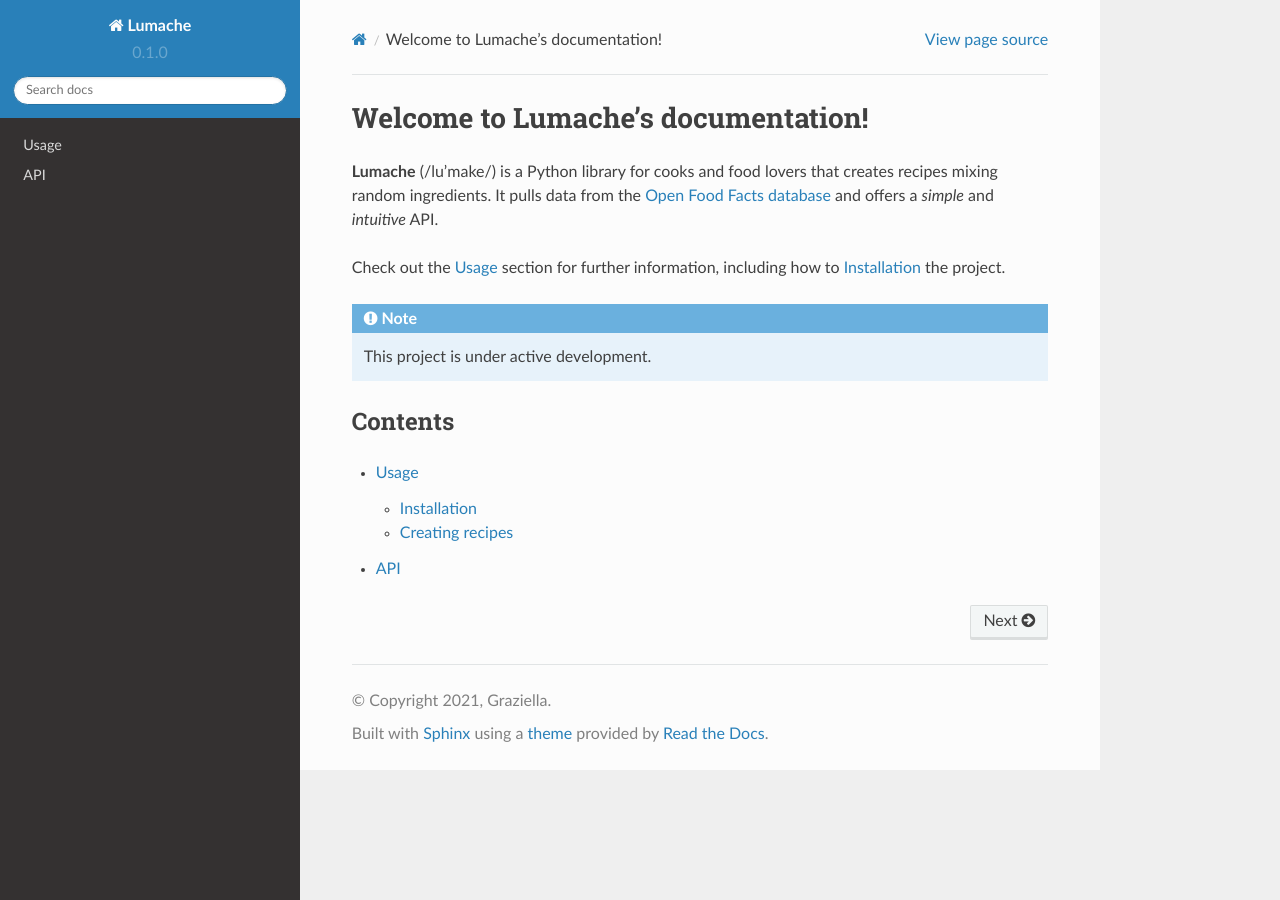
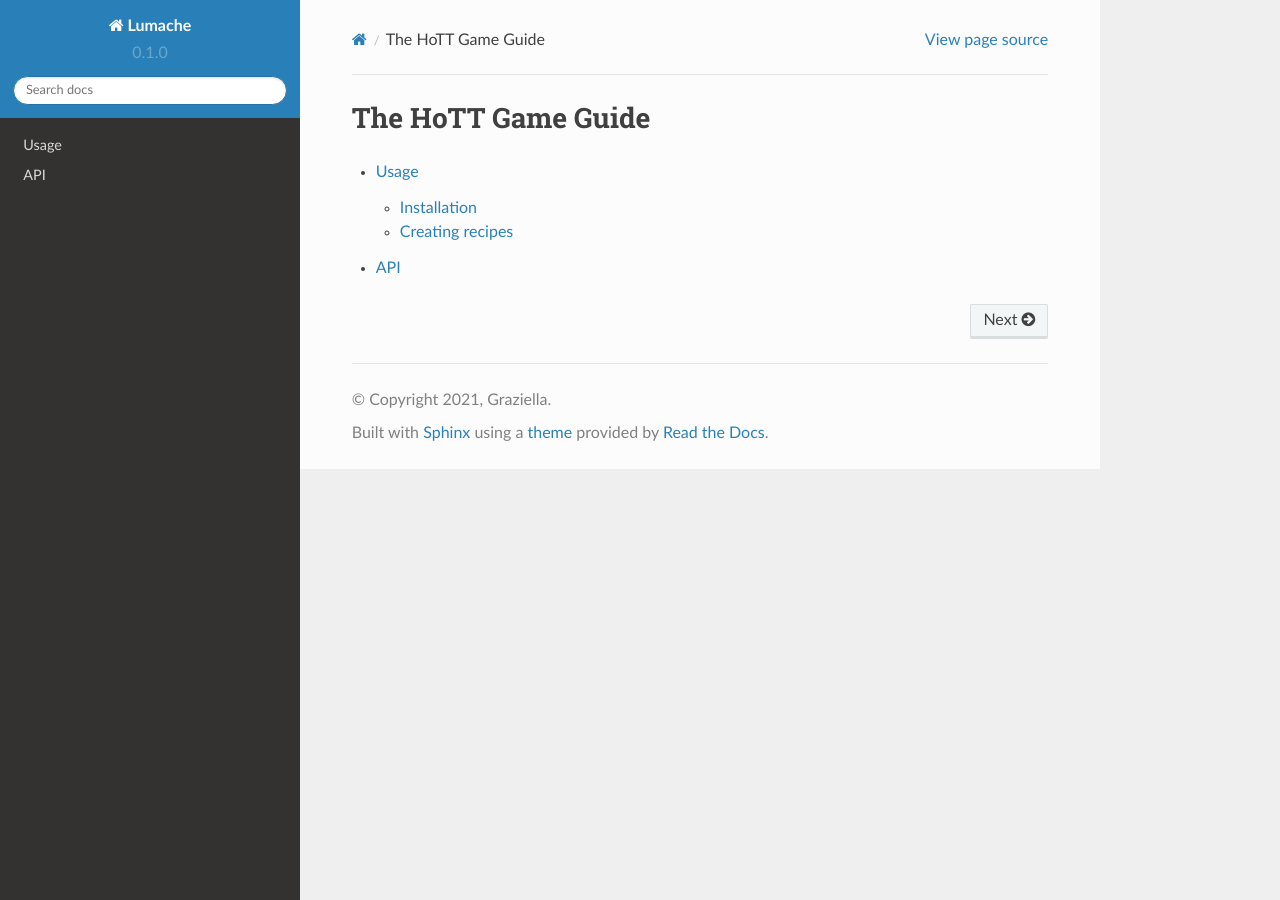
Before and after one commit to thehottgame/theHoTTGameGuide, a Sphinx documentation site: the page built from docs/source/index.rst, in a window 1280 px wide. Built offline with Sphinx 7.4.7 and the Read the Docs theme 2.0.0, drawn with Linux system fonts in a browser that asks for light colours.

Commit message:
Update index.rst

```diff
--- a/docs/source/index.rst
+++ b/docs/source/index.rst
@@ -1,22 +1,9 @@
-Welcome to Lumache's documentation!
-===================================
 
-**Lumache** (/lu'make/) is a Python library for cooks and food lovers
-that creates recipes mixing random ingredients.
-It pulls data from the `Open Food Facts database <https://world.openfoodfacts.org/>`_
-and offers a *simple* and *intuitive* API.
-
-Check out the :doc:`usage` section for further information, including
-how to :ref:`installation` the project.
-
-.. note::
-
-   This project is under active development.
-
-Contents
---------
+The HoTT Game Guide
+================================
 
 .. toctree::
+   :maxdepth: 2
 
    usage
    api
```
